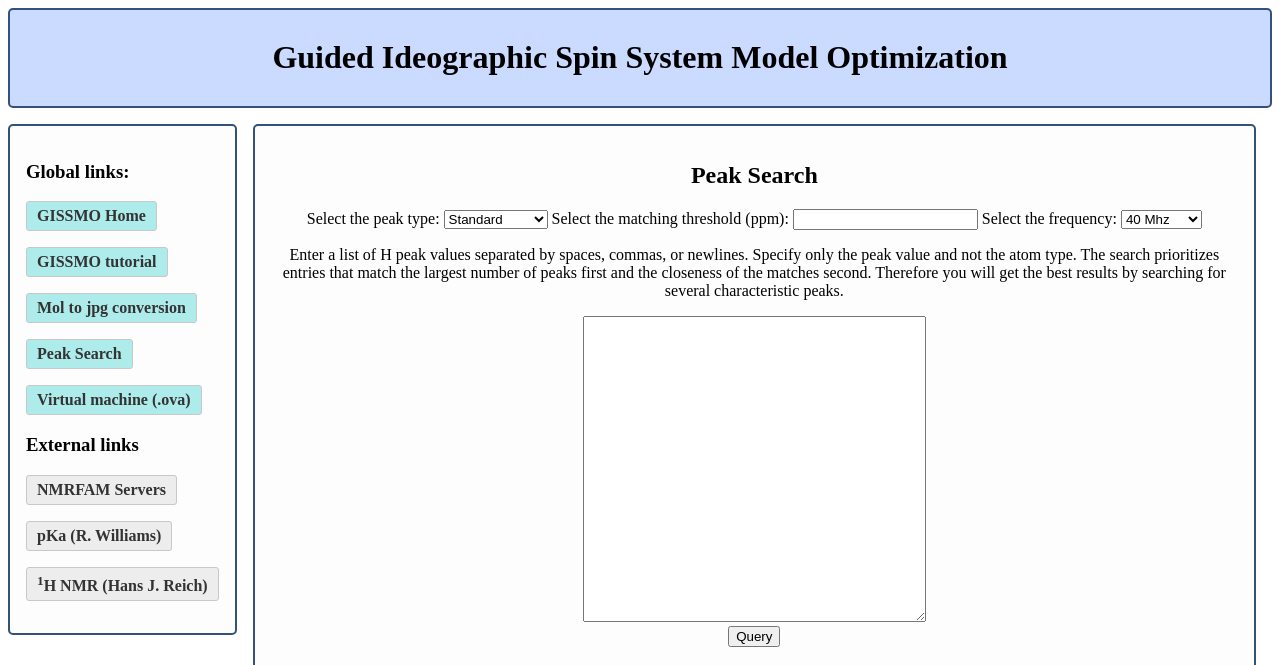
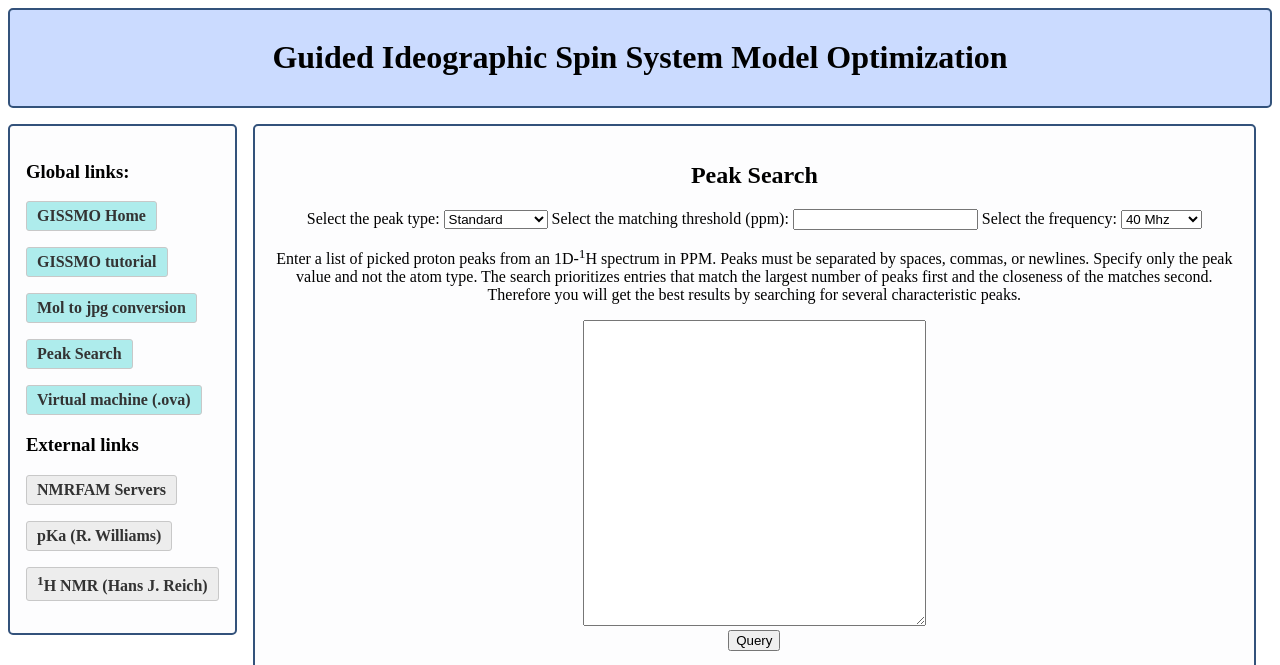
Before and after one commit to bmrb-io/gissmo, a Flask app: template templates/search_result.html in a window 1280 px wide. Shown: the top 665 px of the page. Run offline with Flask 2, Linux system fonts and the light colour scheme; the template is opened without the code that fills it, so the values that code supplies are empty; some libraries are stand-ins or nearby versions.

Commit message:
Minor changes to text via Hesam

```diff
--- a/templates/entry_template.html
+++ b/templates/entry_template.html
@@ -178,7 +178,7 @@
     <div class="details_box">
         <h2>Spectra</h2>
         <div>
-            <p>Select simulated field strength to view:
+            <p>Select field strength to view simulated spectra and peak lists (standard and GSD):
             <select id="fieldstrength" onchange="load_spectra()">
                     <option value="default" selected="selected">Default</option>
                 {% for sim in simulated_fields -%}
--- a/templates/search_result.html
+++ b/templates/search_result.html
@@ -41,7 +41,7 @@
                   <option value="1300"{% if frequency=="1300" %} selected="selected"{% endif %}>1300 Mhz</option>
                 </select></p>
 
-                <p><p>Enter a list of H peak values separated by spaces, commas, or newlines. Specify only the peak value and not the atom type. The search prioritizes entries that match the largest number of peaks first and the closeness of the matches second. Therefore you will get the best results by searching for several characteristic peaks.</p>
+                <p><p>Enter a list of picked proton peaks from an 1D-<sup>1</sup>H spectrum in PPM. Peaks must be separated by spaces, commas, or newlines. Specify only the peak value and not the atom type. The search prioritizes entries that match the largest number of peaks first and the closeness of the matches second. Therefore you will get the best results by searching for several characteristic peaks.</p>
                 <textarea COLS="40" ROWS="20" WRAP="hard" id="rs" name="rs">{{ raw_shift }}</textarea><br>
 
                 <input type="submit" id="submit" value="Query">
```
